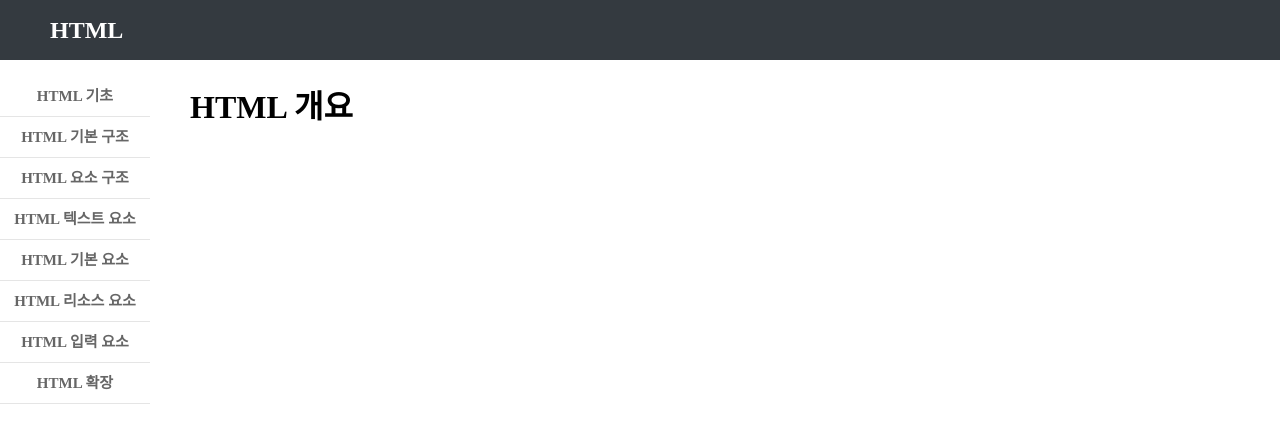
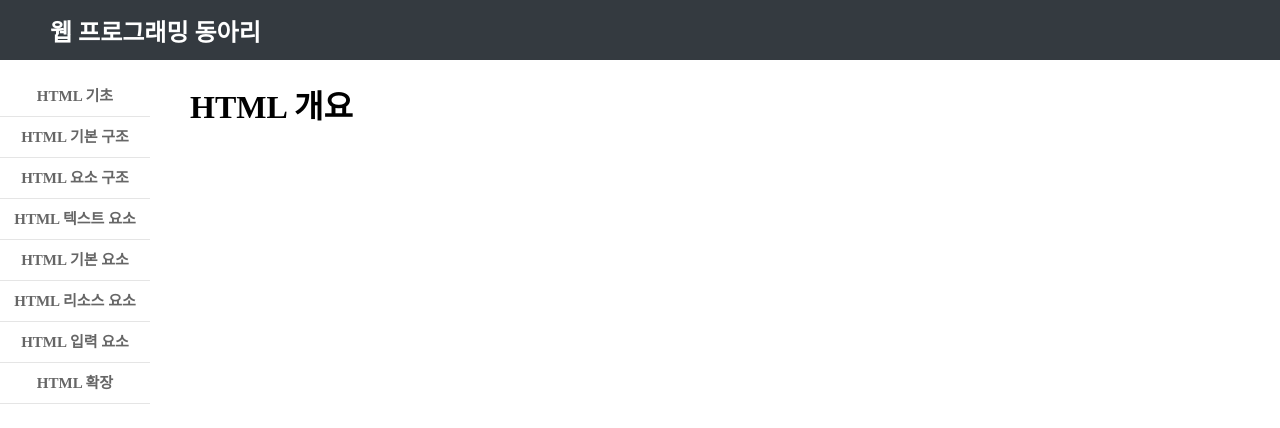
Before and after one commit to anione-web-club/Web-Docs, a Next.js app: page / in a window 1280 px wide. Shown: the top 428 px of the page. Built offline with nearby package versions, Linux system fonts and the light colour scheme.

Commit message:
Change Title

```diff
--- a/src/components/Header/page.js
+++ b/src/components/Header/page.js
@@ -9,7 +9,7 @@ export default function Header() {
     <>
       <header>
         <div className={style.headerContent}>
-          <Link className={`${style.title} ${style.noneDeco}`} href="/">HTML</Link>
+          <Link className={`${style.title} ${style.noneDeco}`} href="/">웹 프로그래밍 동아리</Link>
         </div>
       </header>
     </>
```
